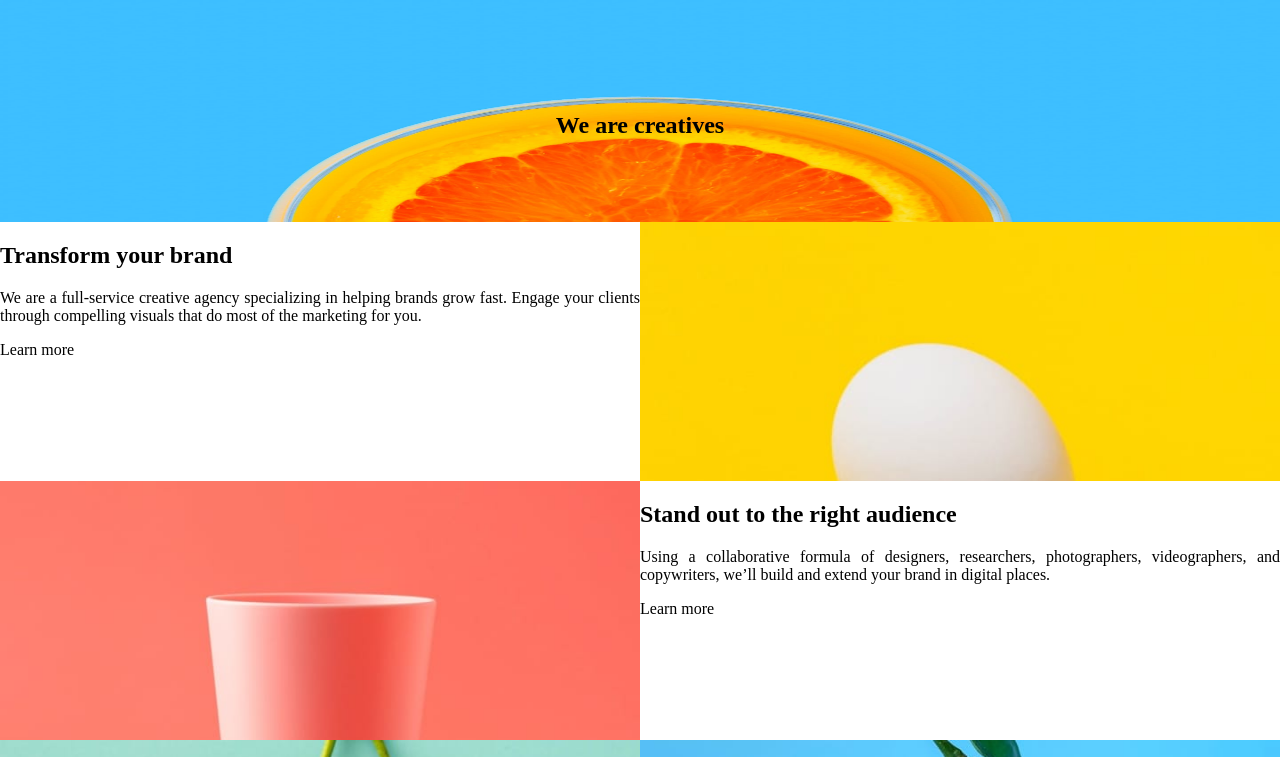
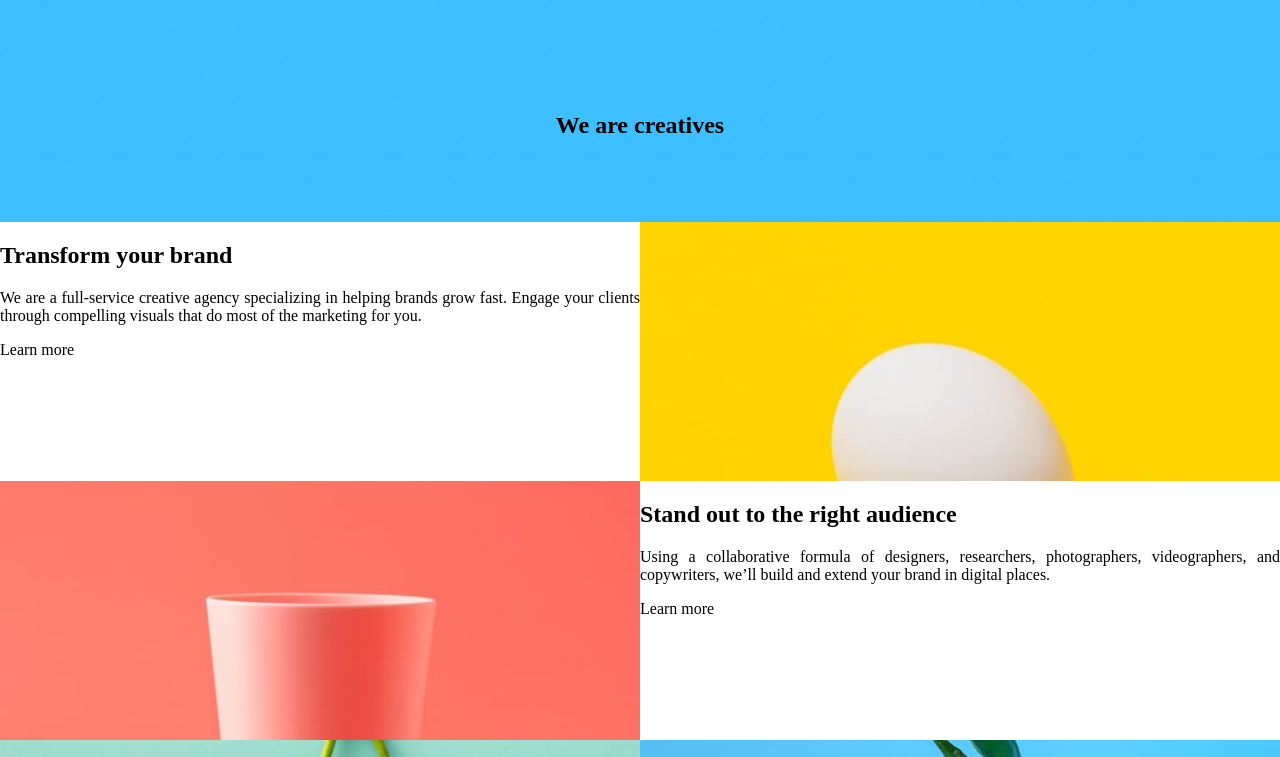
Before and after one commit to manesjonathan/sunnyside-agency, a plain HTML site: page index.html in a window 1280 px wide. Shown: the part 37-794 px from the top of the page. Drawn offline with Linux system fonts and the light colour scheme.

Commit message:
avancement

```diff
--- a/assets/scss/style.scss
+++ b/assets/scss/style.scss
@@ -36,16 +36,16 @@ $bodyFontSize: 18px;
 # BODY
 --------------------------------------------------------------*/
 
-
-body {padding:0;margin:0;}
-
+body {
+  margin: auto;
+}
 
 // Setup grid
 // @media screen and (min-width:1440px) {
 .wrapper {
   display: grid;
   grid-template-columns: repeat(2, 1fr);
-  grid-template-rows: repeat(7, 1fr);
+  grid-template-rows: repeat(6, 1fr);
   gap: 0px 0px;
   grid-auto-flow: row;
   grid-template-areas:
@@ -62,8 +62,6 @@ body {padding:0;margin:0;}
 --------------------------------------------------------------*/
 .header {
   @include set-background("../image/photos/image-header.jpg");
-  background-size:100% 100%;
-
   display: grid;
   grid-template-columns: repeat(2, 1fr);
   grid-template-rows: 1fr 1fr;
@@ -117,7 +115,6 @@ body {padding:0;margin:0;}
   .photo-1 {
     grid-area: photo-1;
     text-align: justify;
-    margin: 0;
   }
 
   .photo-2 {
@@ -216,7 +213,7 @@ body {padding:0;margin:0;}
 # Footer
 --------------------------------------------------------------*/
 .footer {
-    background-color: $darkModerateCyan;
+  background-color: $darkModerateCyan;
   grid-area: footer;
   nav {
     ul {
--- a/index.html
+++ b/index.html
@@ -14,7 +14,7 @@
 </head>
 
 <body>
-    <article class="wrapper">
+    <section class="wrapper">
         <div class="header">
             <div class="logo"><img src="assets/image/logo.svg" alt=""></div>
             <div class="menu">
@@ -103,7 +103,7 @@
                 </ul>
             </nav>
         </div>
-    </article>
+    </section>
 
 </body>
 
```
Also changed, not shown: assets/css/style.css, 1 other file.
